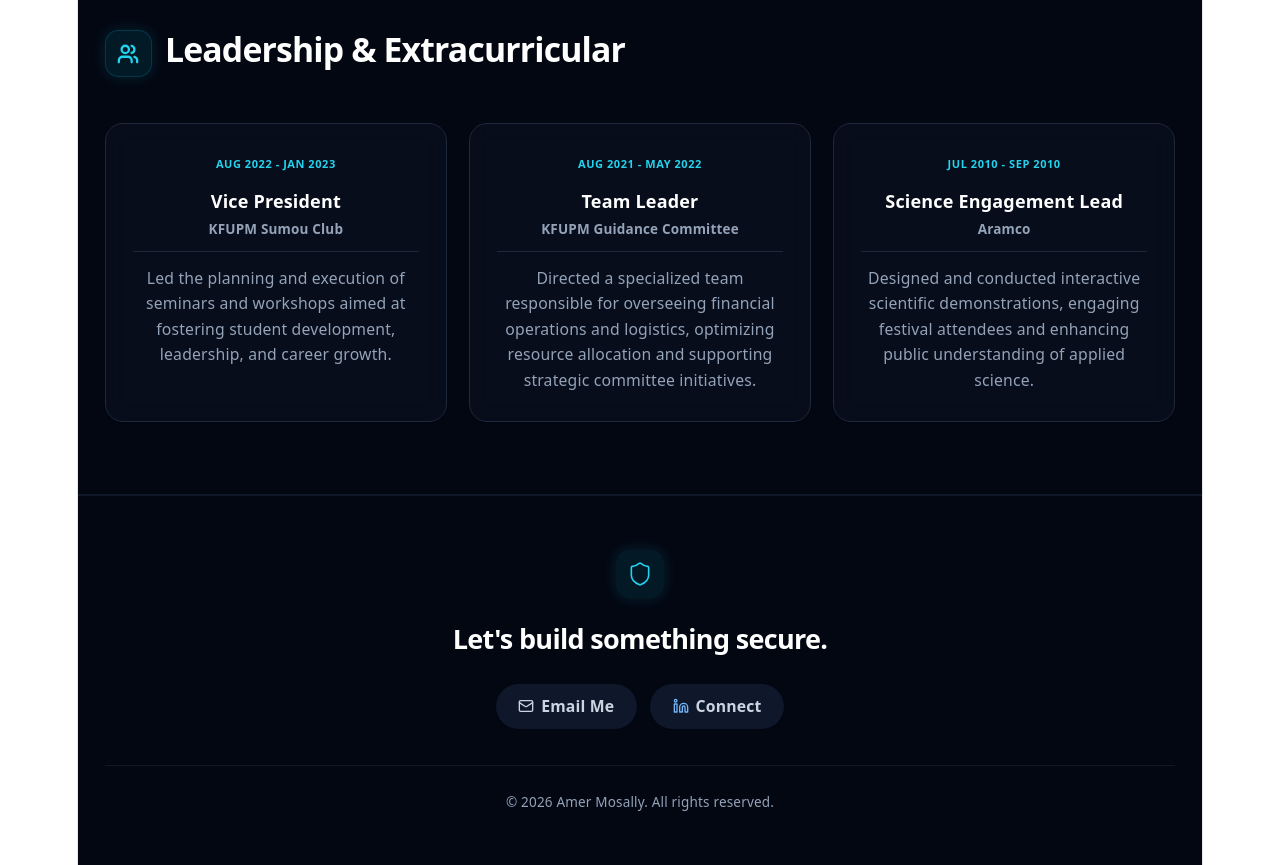
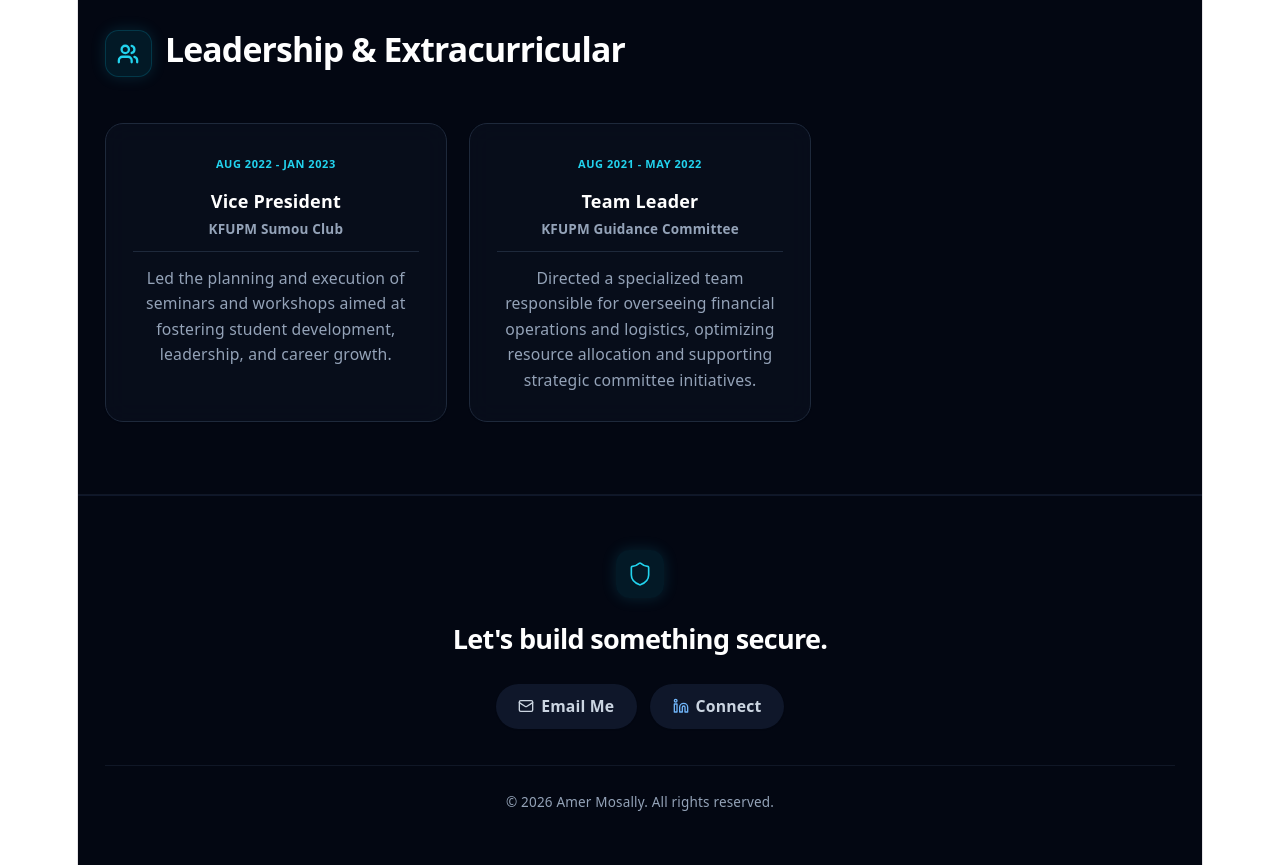
Before and after one commit to Amer-Mosally/Amer-Mosally.github.io, a React (Vite) app: page / in a window 1280 px wide. Shown: the part 6460-7325 px from the top of the page. Built offline with nearby package versions, Linux system fonts and the light colour scheme.

Commit message:
Update App.jsx

```diff
--- a/src/App.jsx
+++ b/src/App.jsx
@@ -188,12 +188,6 @@ const DATA = {
       period: "Aug 2021 - May 2022",
       description: "Directed a specialized team responsible for overseeing financial operations and logistics, optimizing resource allocation and supporting strategic committee initiatives."
     },
-    {
-      role: "Science Engagement Lead",
-      organization: "Aramco",
-      period: "Jul 2010 - Sep 2010",
-      description: "Designed and conducted interactive scientific demonstrations, engaging festival attendees and enhancing public understanding of applied science."
-    }
   ]
 };
 
```
